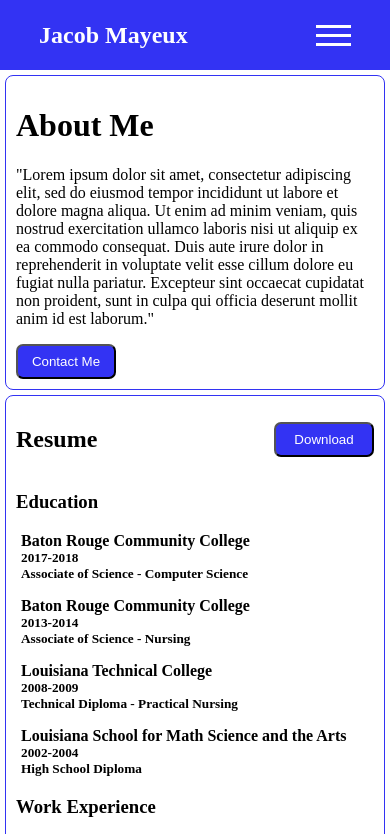
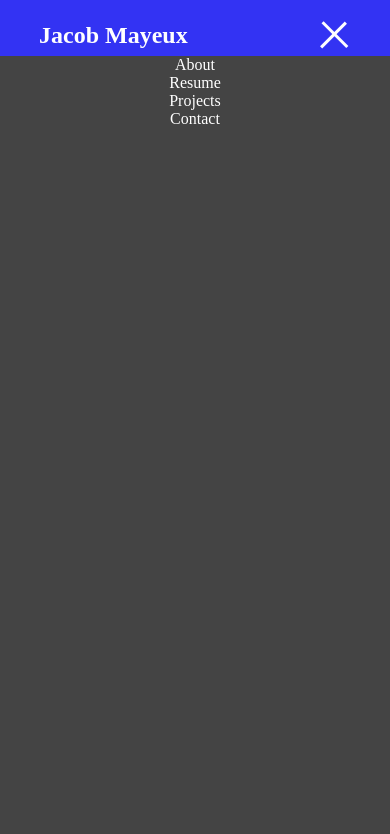
Before and after one commit to pyRN/portfolio, a plain HTML site: page index.html in a window 390 px wide. Both pictures are taken after a click on the element 333 px from the left and 35 px from the top of the page. Shown: the top 834 px of the page. Drawn offline with Linux system fonts and the light colour scheme.

Commit message:
Hamburger menu functional

```diff
--- a/index.html
+++ b/index.html
@@ -15,16 +15,17 @@
         <a href="#projects-section" class="menu-link">Projects</a>
         <a href="#contact-section" class="menu-link">Contact</a>
       </div>
-      <div class="hamburger-menu">
+      <div class="hamburger-menu" id="hamburgerMenu" onclick="openMenu(this)">
+        <!-- <input type="checkbox" id="toggler" /> -->
         <div class="hamburger-bar-1"></div>
         <div class="hamburger-bar-2"></div>
         <div class="hamburger-bar-3"></div>
-        <article class="mobile-menu">
+        <div class="mobile-menu">
           <a href="#main-section" class="mobile-menu-link">About</a>
           <a href="#resume-section" class="mobile-menu-link">Resume</a>
           <a href="#projects-section" class="mobile-menu-link">Projects</a>
           <a href="#contact-section" class="mobile-menu-link">Contact</a>
-        </article>
+        </div>
       </div>
     </nav>
 
@@ -154,5 +155,5 @@
     </section>
     <footer></footer>
   </body>
-  <script src="index.js" />
+  <script src="index.js"></script>
 </html>
--- a/index.js
+++ b/index.js
@@ -0,0 +1,4 @@
+//Used to transform hamburger menu and open/close when clicked on small screens
+function openMenu(hamburgerMenuElement) {
+  hamburgerMenuElement.classList.toggle("open");
+}
--- a/styles.css
+++ b/styles.css
@@ -1,5 +1,7 @@
+/* Colors */
 :root {
   --primary-color: rgb(51, 51, 243);
+  --primary-text-color: rgb(255, 255, 255);
 }
 
 html,
@@ -77,7 +79,7 @@ section {
 
 .mobile-menu {
   display: none;
-  height: calc(100vh - 50px);
+  /* height: calc(100vh - 50px); */
   left: 0;
   position: absolute;
   top: 50px;
@@ -87,7 +89,7 @@ section {
 
 a {
   text-decoration: none;
-  color: white;
+  color: var(--primary-text-color);
 }
 
 /* End Navbar styles */
@@ -184,7 +186,7 @@ button:hover {
 
   .open .mobile-menu {
     align-items: center;
-    background-color: var(--primary-color);
+    background-color: #444;
     display: flex;
     flex-direction: column;
     justify-content: flex-start;
```
